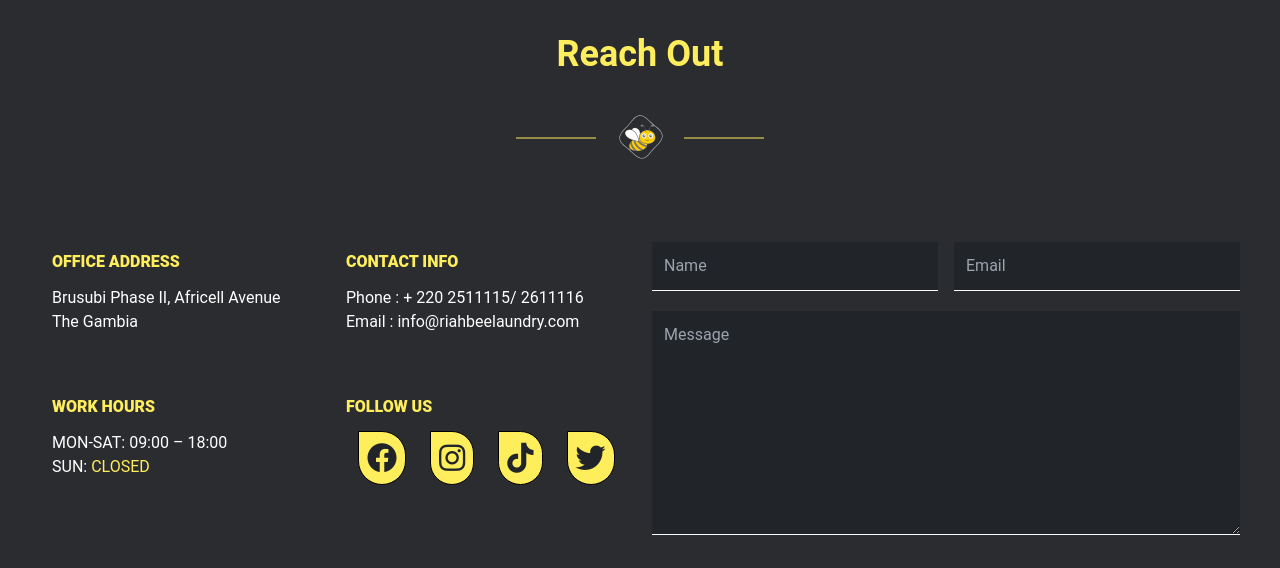
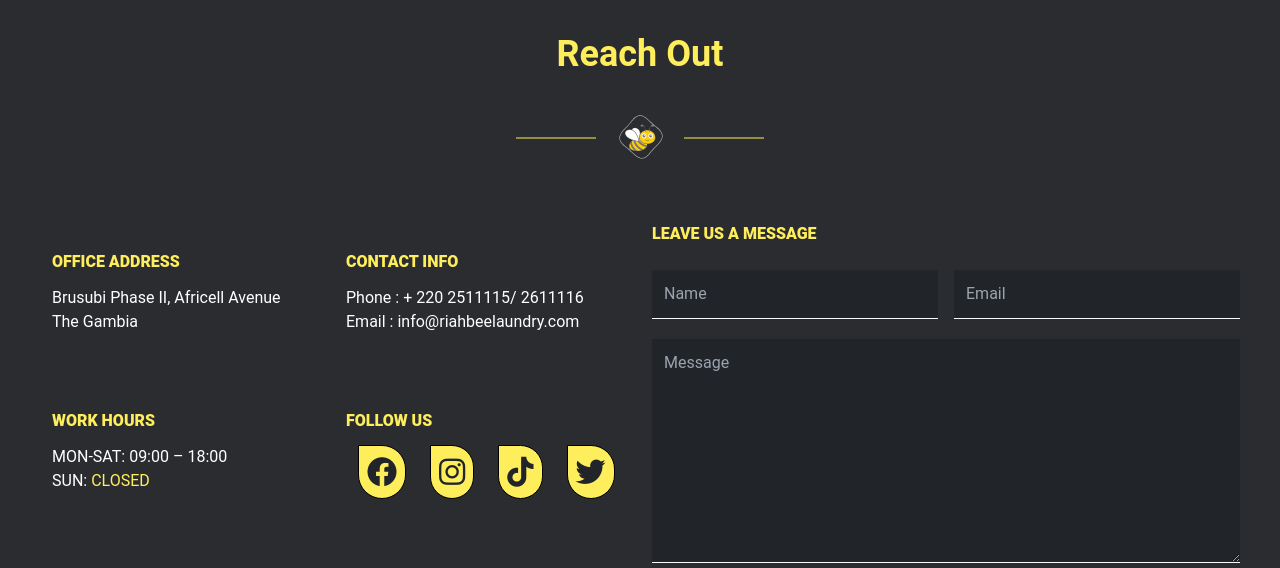
Before and after one commit to stepskeita/fa2bee, a website: page src/index.html in a window 1280 px wide. Shown: the part 3156-3724 px from the top of the page. Drawn offline with nearby package versions, Linux system fonts and the light colour scheme.

Commit message:
contact us done

```diff
--- a/src/index.html
+++ b/src/index.html
@@ -605,6 +605,9 @@
           </div>
 
           <form class="flex-1">
+            <h2 class="uppercase font-extrabold mb-3 text-beeYellow">
+              Leave Us a Message
+            </h2>
             <div class="flex items-center my-2 flex-col lg:flex-row">
               <input
                 type="text"
```
